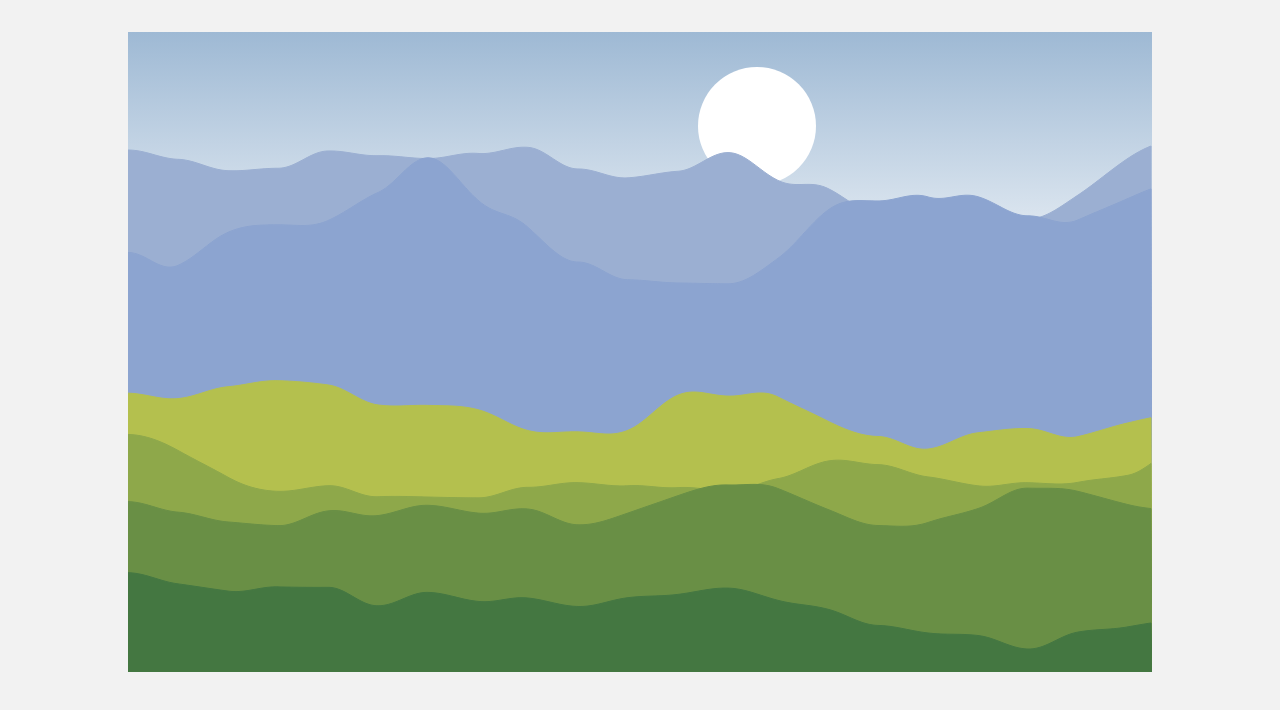
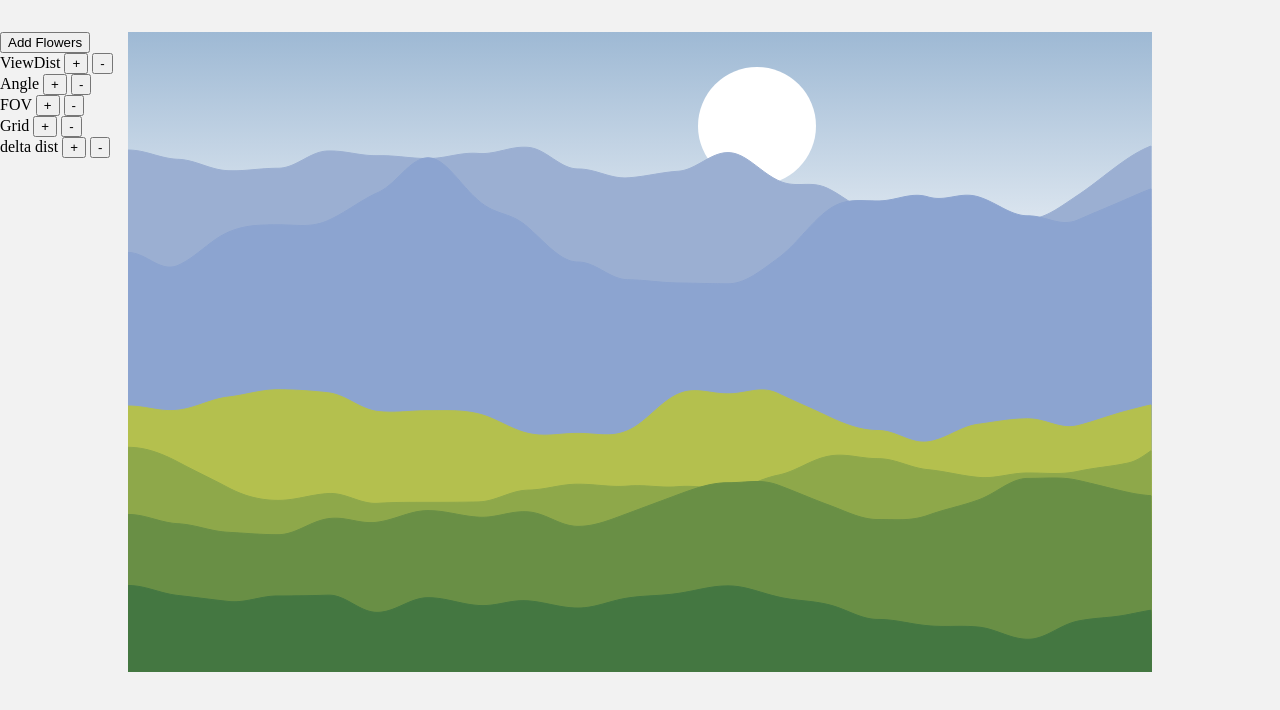
Before and after one commit to talitahalboth/The-Great-Daisy-Experiment, a website built with webpack: page src/custom.html in a window 1280 px wide. Built offline with nearby package versions, Linux system fonts and the light colour scheme; files whose address does not match are found by name.

Commit message:
added methods to change perspective values

```diff
--- a/src/custom.html
+++ b/src/custom.html
@@ -20,6 +20,54 @@
             <canvas id="background-layer" class="background-layer canvas"></canvas>
         </div>
     </div>
+    <div>
+        <button id="addFlowers">Add Flowers</button>
+        <div>
+            ViewDist
+            <button onclick="incVd()" id="incVd">
+                +
+            </button>
+            <button onclick="decVd()" id="decVd">
+                -
+            </button>
+        </div>
+        <div>
+            Angle
+            <button onclick="incAngle()" id="incAngle">
+                +
+            </button>
+            <button onclick="decAngle()" id="decAngle">
+                -
+            </button>
+        </div>
+        <div>
+            FOV
+            <button onclick="incFov()" id="incFov">
+                +
+            </button>
+            <button onclick="decFov()" id="decFov">
+                -
+            </button>
+        </div>
+        <div>
+            Grid
+            <button onclick="incGrid()" id="incGrid">
+                +
+            </button>
+            <button onclick="decGrid()" id="decGrid">
+                -
+            </button>
+        </div>
+        <div>
+            delta dist
+            <button onclick="incdeltaDist()" id="incdeltaDist">
+                +
+            </button>
+            <button onclick="decdeltaDist()" id="decdeltaDist">
+                -
+            </button>
+        </div>
+    </div>
 
 </body>
 
--- a/src/figure.ts
+++ b/src/figure.ts
@@ -1,5 +1,6 @@
-import { canvas, h, w } from "./utils"
+// import { angle, canvas, canvasHalfh, canvasHalfw, fov, grid, h, w } from "./utils"
 
+import { canvasHalfw, canvasHalfh, fov, angle, grid } from './main'
 import { reverseRotateX, rotateX } from './perspectiveCalculator'
 interface Properties {
     x: number
@@ -12,15 +13,17 @@ const initialSize = 6
 
 // const canvas = document.getElementById("canvas") as HTMLCanvasElement ?? new HTMLCanvasElement
 // const ctx = canvas.getContext("2d") ?? new CanvasRenderingContext2D()
-const fov = 1024 /// Field of view kind of the lense, smaller values = spheric
-// const viewDist = 30 /// view distance, higher values = further away
-// const w = canvas.width / 2 /// center of screen
-// const h = canvas.height / 2
-const angle = -60 /// grid angle
-/* i, p1, p2,         /// counter and two points (corners) */
-const grid = 20 /// grid size in Cartesian
-const canvasHalfh = h / 2
-const canvasHalfw = w / 2
+// const fov = 1024 /// Field of view kind of the lense, smaller values = spheric
+// // const viewDist = 30 /// view distance, higher values = further away
+// // const w = canvas.width / 2 /// center of screen
+// // const h = canvas.height / 2
+// const angle = -60 /// grid angle
+// /* i, p1, p2,         /// counter and two points (corners) */
+// const grid = 20 /// grid size in Cartesian
+// const canvasHalfh = h / 2
+// const canvasHalfw = w / 2
+
+
 
 
 const calcStuff = (cx: number, cy: number, fov: number, viewDist: number, w: number, h: number, angle: number, grid: any, proportion: number) => {
@@ -48,6 +51,8 @@ export class Figure {
     img: HTMLImageElement
     maxY: number
     minY: number
+    iniX: number
+    iniY: number
     constructor(
         x2d: number,
         y2d: number,
@@ -55,7 +60,8 @@ export class Figure {
         img: HTMLImageElement) {
         // var randomScale = Math.random()
         this.img = img
-
+        this.iniX = x2d
+        this.iniY = y2d
         const proportion = img.height / img.width
         const t1 = reverseRotateX(x2d, y2d, fov, viewDist, canvasHalfw, canvasHalfh, angle, grid); /// upper left corner
         // const c1 = rotateX(t1[0], t1[1], fov, viewDist, canvasHalfw, canvasHalfh, angle, grid); /// upper left corner
@@ -88,6 +94,16 @@ export class Figure {
         //     x, y, w, h
         // }
     }
+
+    changeProperties(fov: number, viewDist: number, angle: number, grid: any) {
+        const t1 = reverseRotateX(this.iniX, this.iniY, fov, viewDist, canvasHalfw, canvasHalfh, angle, grid); /// upper left corner
+        const newProperties = calcStuff(t1[0], t1[1], fov, viewDist, canvasHalfw, canvasHalfh, angle, grid, this.img.height / this.img.width)
+        // console.log("------------------")
+        // console.log(this.properties)
+        // console.log(newProperties)
+        this.properties = newProperties
+    }
+
     draw(ctx: CanvasRenderingContext2D) {
 
         // ctx.fillStyle = "white"
--- a/src/main.ts
+++ b/src/main.ts
@@ -4,6 +4,154 @@ import { Figure } from "./figure"
 import { HillsWithDaisies } from "./mountains"
 import { GenerateNoise } from "./perlin"
 import { addElementToOrderedList, calculateScale, canvas, ctx, getRandomArbitrary, getRandomInt, getRandomWithProb, h, imagesArray, initialHeight, int, lerpColor, linearFunctionBounded, hillsWithDaisies, planeYCoordinate, scalingFactor, w, mountainRanges, calculateYFromXAndANgle, binomialCoefficient, figuresArray } from "./utils"
+
+/**
+ *
+ *
+ * ===========BEGIN===========
+ * PERSPECTIVE VARIABLES
+ *
+ *
+ */
+
+// const canvas = document.getElementById("canvas") as HTMLCanvasElement ?? new HTMLCanvasElement
+// const ctx = canvas.getContext("2d") ?? new CanvasRenderingContext2D()
+export var fov = 1024 /// Field of view kind of the lense, smaller values = spheric
+// export var viewDist = 30 /// view distance, higher values = further away
+// export var w = canvas.width / 2 /// center of screen
+// export var h = canvas.height / 2
+export var angle = -60 /// grid angle
+/* i, p1, p2,         /// counter and two points (corners) */
+export var grid = 20 /// grid size in Cartesian
+export var canvasHalfh = h / 2
+export var canvasHalfw = w / 2
+export var viewDist = 20
+export var deltaDist = 30
+
+/**
+ *
+ *
+ * ===========END===========
+ * PERSPECTIVE VARIABLES
+ *
+ *
+ */
+
+/**
+ *
+ *
+ * ===========BEGIN===========
+ * PERSPECTIVE ALTERATING FUNCTIONS
+ *
+ *
+ */
+
+function addFlowers() {
+
+    for (let index = 0; index < 100; index++) {
+        generateRandomDaisies()
+    }
+    drawScene()
+}
+document.getElementById("addFlowers").onclick = addFlowers;
+
+function incVd() {
+    ctx.clearRect(0, 0, canvas.width, canvas.height);
+    viewDist = viewDist + 5;
+    console.log("viewDist", viewDist)
+    drawScene()
+}
+document.getElementById("incVd").onclick = incVd;
+
+
+function decVd() {
+    ctx.clearRect(0, 0, canvas.width, canvas.height);
+    viewDist = viewDist - 5;
+    console.log("viewDist", viewDist)
+    drawScene()
+}
+document.getElementById("decVd").onclick = decVd;
+
+
+function incdeltaDist() {
+    ctx.clearRect(0, 0, canvas.width, canvas.height);
+    deltaDist = deltaDist + 5;
+    console.log("deltaDist", deltaDist)
+    drawScene()
+}
+document.getElementById("incdeltaDist").onclick = incdeltaDist;
+
+
+function decdeltaDist() {
+    ctx.clearRect(0, 0, canvas.width, canvas.height);
+    deltaDist = deltaDist - 5;
+    console.log("deltaDist", deltaDist)
+    drawScene()
+}
+document.getElementById("decdeltaDist").onclick = decdeltaDist;
+
+function incAngle() {
+    ctx.clearRect(0, 0, canvas.width, canvas.height);
+    angle = angle + 5;
+    console.log("angle", angle)
+    drawScene()
+}
+document.getElementById("incAngle").onclick = incAngle;
+
+
+function decAngle() {
+    ctx.clearRect(0, 0, canvas.width, canvas.height);
+    angle = angle - 5;
+    console.log("angle", angle)
+    drawScene()
+}
+document.getElementById("decAngle").onclick = decAngle;
+
+function incFov() {
+    ctx.clearRect(0, 0, canvas.width, canvas.height);
+    fov = fov * 2;
+    console.log("fov", fov)
+    drawScene()
+}
+document.getElementById("incFov").onclick = incFov;
+
+
+function decFov() {
+    ctx.clearRect(0, 0, canvas.width, canvas.height);
+    fov = fov / 2;
+    console.log("fov", fov)
+    drawScene()
+}
+document.getElementById("decFov").onclick = decFov;
+
+
+function incGrid() {
+    ctx.clearRect(0, 0, canvas.width, canvas.height);
+    grid = grid * 2;
+    console.log("grid", grid)
+    drawScene()
+}
+document.getElementById("incGrid").onclick = incGrid;
+
+
+function decGrid() {
+    ctx.clearRect(0, 0, canvas.width, canvas.height);
+    grid = grid / 2;
+    console.log("grid", grid)
+    drawScene()
+}
+document.getElementById("decGrid").onclick = decGrid;
+
+
+
+/**
+ *
+ *
+ * ===========END===========
+ * PERSPECTIVE ALTERATING FUNCTIONS
+ *
+ *
+ */
 
 const img1 = new Image()
 img1.src = src1
@@ -29,12 +177,20 @@ const setSize = () => {
 
 
 const drawScene = () => {
+
+
     ctx.clearRect(0, 0, w, h)
-    hillsWithDaisies.forEach((mountain) => {
+    hillsWithDaisies.forEach((mountain, index) => {
+        mountain.daisies.forEach((daisy) => {
+            daisy.changeProperties(fov, index * deltaDist + viewDist, angle, grid)
+        })
         mountain.drawDaisies(ctx)
         mountain.drawMountain(ctx, w, h)
     })
-    figuresArray.forEach(daisy => { daisy.draw(ctx) })
+    figuresArray.forEach(daisy => {
+        daisy.changeProperties(fov, viewDist, angle, grid)
+        daisy.draw(ctx)
+    })
 }
 
 const getXY = (canvas: { getBoundingClientRect: () => any; }, event: { clientX: number; clientY: number; }) => {
@@ -50,7 +206,7 @@ const createFigureFromCoordinatesRandomPos = (pos: { x: number, y: number }, ran
     // const newDaisyFake = new Figure(pos.x, pos.y, 20, img)
     // addElementToOrderedList(figuresArray, newDaisyFake)
     for (let index = 0; index < hillsWithDaisies.length; index++) {
-        const newDaisy = new Figure(pos.x, pos.y, index * 20 + 20, img)
+        const newDaisy = new Figure(pos.x, pos.y, index * deltaDist + viewDist, img)
         const combinedNoise = hillsWithDaisies[index].rangeCombined
         const yPosition = calculateYFromXAndANgle(pos.x, combinedNoise.pos[pos.x] + hillsWithDaisies[index].height, w, hillsWithDaisies[index].slopeAngle)
         const isGreaterTop = yPosition < (pos.y)
@@ -93,8 +249,6 @@ const generateRandomDaisies = () => {
         if (rand > binomialCoefficient(index + 1, index - 1))
             ix++
     }
-    console.log(max)
-    console.log(rand, ix)
 
 
     const offSetHeight = hillsWithDaisies[hillsWithDaisies.length - 1].offsetHeight
@@ -110,13 +264,15 @@ const generateRandomDaisies = () => {
     if (pos.y > yCoordinates[hillIndex]) {
         const newDaisy = new Figure(
             pos.x,
-            calculateYFromXAndANgle(
-                pos.x,
-                pos.y,
-                w,
-                hillsWithDaisies[hillIndex].slopeAngle
-            ),
-            calculateScale(pos.y, planeYCoordinate, scalingFactor, initialHeight, hillIndex),
+            pos.y,
+            // calculateYFromXAndANgle(
+            //     pos.x,
+            //     pos.y,
+            //     hillIndex * deltaDist + viewDist,
+            //     hillsWithDaisies[hillIndex].slopeAngle
+            // ),
+            hillIndex * deltaDist + viewDist,
+            // calculateScale(pos.y, planeYCoordinate, scalingFactor, initialHeight, hillIndex),
             img
         )
         addElementToOrderedList(hillsWithDaisies[hillIndex].daisies, newDaisy)
@@ -135,9 +291,6 @@ document.addEventListener("click", (e) => {
 
 
 
-    for (let index = 0; index < 1000; index++) {
-        // generateRandomDaisies()
-    }
 
     drawScene()
 })
@@ -175,182 +328,3 @@ createHillsWithDaisiess()
 setSize()
 drawScene()
 setSizeBackground()
-
-// const grid2d = () => {
-
-//     const canvas = document.getElementById("canvas") as HTMLCanvasElement ?? new HTMLCanvasElement
-//     const ctx = canvas.getContext("2d") ?? new CanvasRenderingContext2D()
-//     const fov = 1024 /// Field of view kind of the lense, smaller values = spheric
-//     const viewDist = 30 /// view distance, higher values = further away
-//     const w = canvas.width / 2 /// center of screen
-//     const h = canvas.height / 2
-//     const angle = -60 /// grid angle
-//     /* i, p1, p2,         /// counter and two points (corners) */
-//     const grid = 20 /// grid size in Cartesian
-
-
-//     function rotateX(x: number, y: number) {
-
-//         let rd, ca, sa, ry, rz, f;
-
-//         rd = angle * Math.PI / 180; /// convert angle into radians
-//         ca = Math.cos(rd);
-//         sa = Math.sin(rd);
-
-//         ry = y * ca; /// convert y value as we are rotating
-//         rz = y * sa; /// only around x. Z will also change
-
-//         /// Project the new coords into screen coords
-//         f = fov / (viewDist + rz);
-//         const x2d = x * f + w;
-//         const y2d = ry * f + h;
-//         var rev = reverseRotateX(x2d, y2d)
-//         if ((Math.round(rev[0]) !== x || Math.round(rev[1]) !== y)) {
-
-//             console.log("-------------")
-//             console.log(x, y)
-//             console.log(Math.round(rev[0]), Math.round(rev[1]))
-//             console.log(x2d, y2d)
-//         }
-//         return [x2d, y2d];
-//     }
-
-//     function reverseRotateX(x2d: number, y2d: number) {
-//         let rd, ca, sa, ry, rz, f;
-
-//         rd = angle * Math.PI / 180; /// convert angle into radians
-//         ca = Math.cos(rd);
-//         sa = Math.sin(rd);
-
-//         const numerator = viewDist * (y2d - h)
-//         const denominator = ca * fov + sa * (h - y2d)
-
-//         const y = numerator / denominator
-
-//         ry = y * ca; /// convert y value as we are rotating
-//         rz = y * sa; /// only around x. Z will also change
-
-//         /// Project the new coords into screen coords
-//         f = fov / (viewDist + rz);
-
-//         const x = (x2d - w) / f
-
-
-//         return [x, y];
-
-//     }
-
-
-
-//     const strokeLine = (x1: number, y1: number, x2: number, y2: number) => {
-//         ctx.moveTo(x1, y1);
-//         ctx.lineTo(x2, y2);
-//         ctx.stroke();
-//     }
-
-//     const drawGrid = () => {
-
-//         /// create vertical lines
-//         for (let i = -grid; i <= grid; i++) {
-//             const p1 = rotateX(i, -grid);
-//             const p2 = rotateX(i, grid);
-//             strokeLine(p1[0], p1[1], p2[0], p2[1]); //from easyCanvasJS, see demo
-//         }
-
-//         /// create horizontal lines
-//         for (let i = -grid; i <= grid; i++) {
-//             const p1 = rotateX(-grid, i);
-//             const p2 = rotateX(grid, i);
-//             strokeLine(p1[0], p1[1], p2[0], p2[1]);
-//         }
-//     }
-
-
-//     const doStuff = (cx: number, cy: number, color: string) => {
-//         const c1 = rotateX(cx, cy); /// upper left corner
-//         const c2 = rotateX(cx + 1, cy); /// upper right corner
-//         const c3 = rotateX(cx + 1, cy + 1); /// bottom right corner
-//         const c4 = rotateX(cx, cy + 1); /// bottom left corner
-
-//         ctx.fillStyle = color;
-//         ctx.strokeStyle = color;
-
-//         /// draw a polygon between the points
-//         ctx.beginPath();
-//         ctx.moveTo(c1[0], c1[1]);
-//         ctx.lineTo(c2[0], c2[1]);
-//         ctx.lineTo(c3[0], c3[1]);
-//         ctx.lineTo(c4[0], c4[1]);
-//         ctx.closePath();
-
-//         /// fill the polygon
-//         ctx.fill();
-//         ctx.strokeStyle = "black";
-//     }
-
-//     // //a hex code for blue
-//     // doStuff(0, 0, "#306eba")
-
-//     // //a hex code for yellow
-//     // doStuff(-1, 0, "#e6b530")
-
-//     // //a hex code for pink
-//     // doStuff(0, -1, "#a530ba")
-
-//     // //a hex code for green
-//     // doStuff(-1, -1, "#32a862")
-
-
-//     drawGrid()
-//     var a = reverseRotateX(Math.random() * canvas.width, Math.random() * canvas.height)
-//     doStuff(a[0], a[1], "#32a862")
-
-//     a = reverseRotateX(Math.random() * canvas.width, Math.random() * canvas.height)
-//     doStuff(a[0], a[1], "#a530ba")
-
-//     a = reverseRotateX(Math.random() * canvas.width, Math.random() * canvas.height)
-//     doStuff(a[0], a[1], "#306eba")
-
-
-
-//     // document.addEventListener("click", (e) => {
-//     //     a = reverseRotateX(e.clientX, e.clientY)
-//     //     doStuff(a[0], a[1], "#306eba")
-//     // })
-
-//     // doStuff(-10, -10)
-
-//     function drawOnCanvasX(x: number) {
-//         ctx.beginPath();
-//         ctx.moveTo(x, 0);
-//         ctx.lineTo(x, 20);
-//         ctx.strokeStyle = "red";
-//         // ctx.strokeStyle("red")
-//         ctx.stroke();
-//     }
-
-//     function drawOnCanvas(y: number) {
-//         ctx.beginPath();
-//         ctx.moveTo(0, y);
-//         ctx.lineTo(20, y);
-//         // ctx.strokeStyle("red")
-//         ctx.strokeStyle = "red";
-//         ctx.stroke();
-//     }
-//     function drawRuler() {
-//         var ppm = 5
-//         const count = Math.floor(canvas.width / ppm);
-
-//         for (var i = 0; i < count; i++) {
-//             var topPos = (i * ppm);
-//             drawOnCanvas(Math.floor(topPos) + .5);
-//             drawOnCanvasX(Math.floor(topPos) + .5);
-
-
-//         };
-
-//     }
-
-//     drawRuler()
-
-// }
--- a/src/mountains.ts
+++ b/src/mountains.ts
@@ -21,7 +21,7 @@ export class HillsWithDaisies {
         this.color = color
         this.rangeCombined = CombineNoise(range)
         this.calcuHighestAndLowestYAxis()
-        this.slopeAngle = slopeAngle
+        this.slopeAngle = 0
         this.updateOffsetHeight(w)
     }
 
--- a/src/utils.ts
+++ b/src/utils.ts
@@ -14,6 +14,8 @@ export const initialHeight = h
 export const planeYCoordinate = 50
 export const scalingFactor = 8
 export let closestToXAxis = h
+
+
 
 export const calculateYFromXAndANgle = (x: number, y: number, width: number, angle: number) => {
     return y + Math.sin(angle) * (x - width / 2)
```
Also changed, not shown: dist/bundle.js, dist/index.html, 1 other file.
